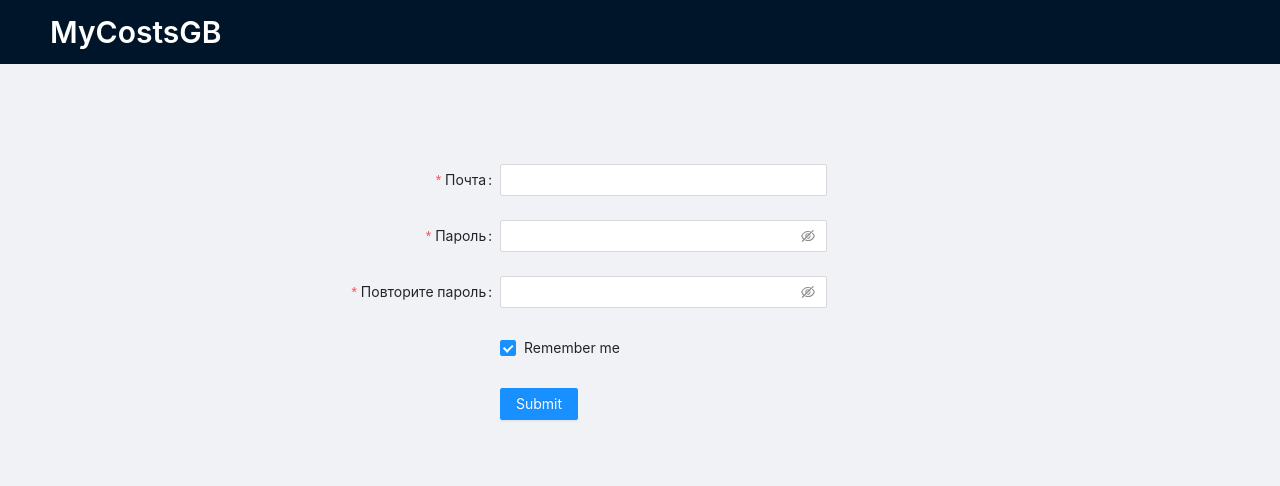
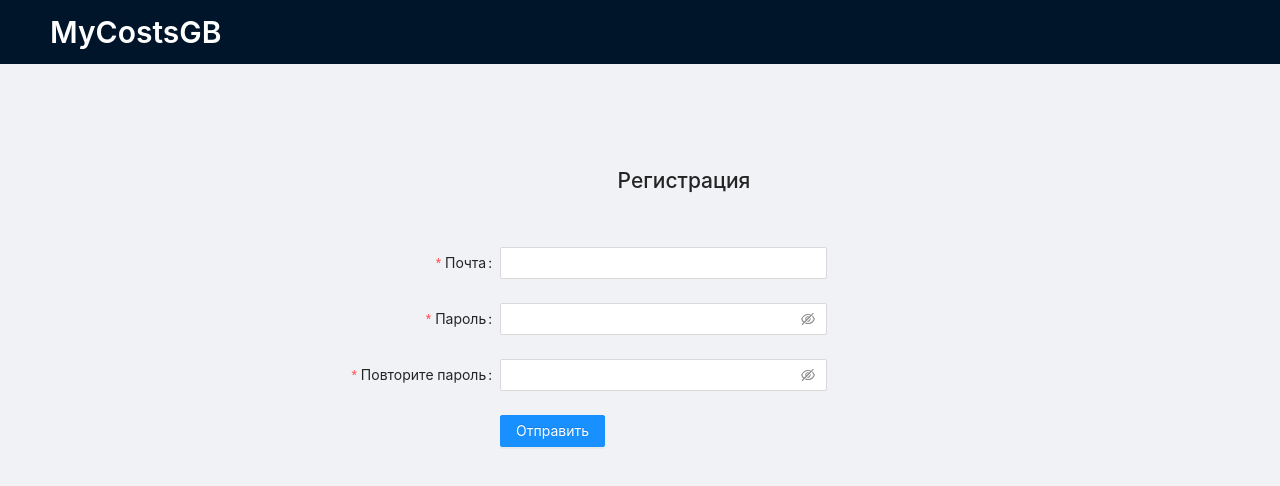
Before and after one commit to soshirokov/MyCostsNew, a React (Create React App) app: page /login in a window 1280 px wide. Shown: the top 486 px of the page. Built offline with nearby package versions, Linux system fonts and the light colour scheme; no server answers.

Commit message:
LoginStyle

```diff
--- a/src/Components/LoginForm/index.tsx
+++ b/src/Components/LoginForm/index.tsx
@@ -106,13 +106,11 @@ const LoginForm = ({authed}: Props) => {
           ></Input.Password >
         </Form.Item>
 
-        <Form.Item name="remember" valuePropName="checked" wrapperCol={{ offset: 9, span: 7 }}>
-          <Checkbox>Remember me</Checkbox>
-        </Form.Item>
+
 
         <Form.Item wrapperCol={{ offset: 9, span: 7 }}>
           <Button type="primary" htmlType="submit">
-            Submit
+            Отправить
           </Button>
         </Form.Item>
       </Form>
--- a/src/Routes/Login/index.tsx
+++ b/src/Routes/Login/index.tsx
@@ -1,5 +1,6 @@
 import React from 'react';
 import { LoginForm } from '../../Components/LoginForm';
+import  "./style/index.scss"
 
 type Props = {
     authed: boolean
@@ -8,9 +9,12 @@ type Props = {
 
 const Login = ({authed}: Props) => {
     return (
+
         <div className='login'>
+        <h1>Регистрация</h1>
             <LoginForm authed={ authed } />
         </div>
+
     );
 };
 
--- /dev/null
+++ b/src/Routes/Login/style/index.scss
@@ -0,0 +1,7 @@
+.login {
+    h1 {
+        width: 4%;
+        margin: 0 auto;
+        margin-bottom: 50px;
+    }
+}
```
